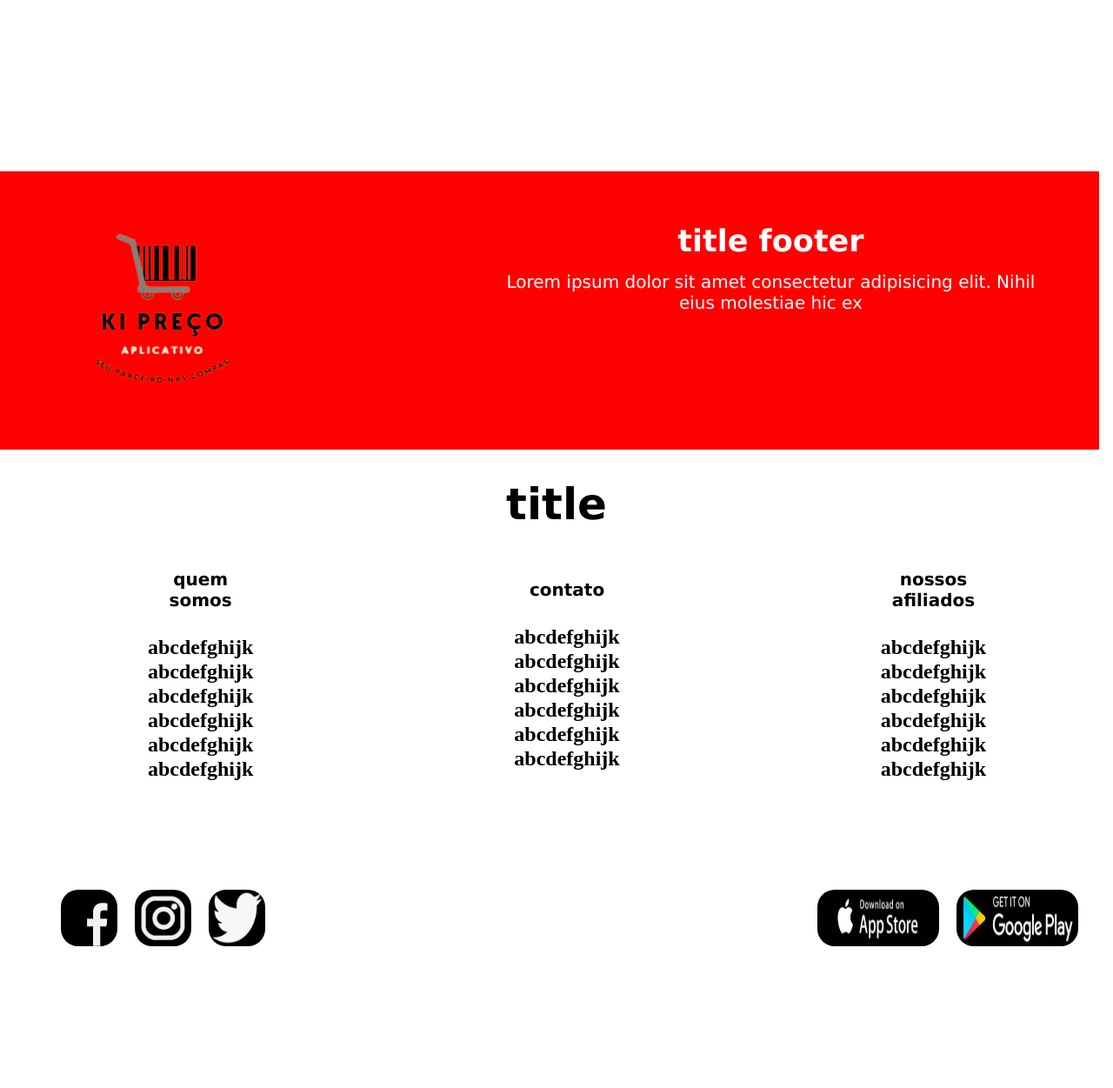
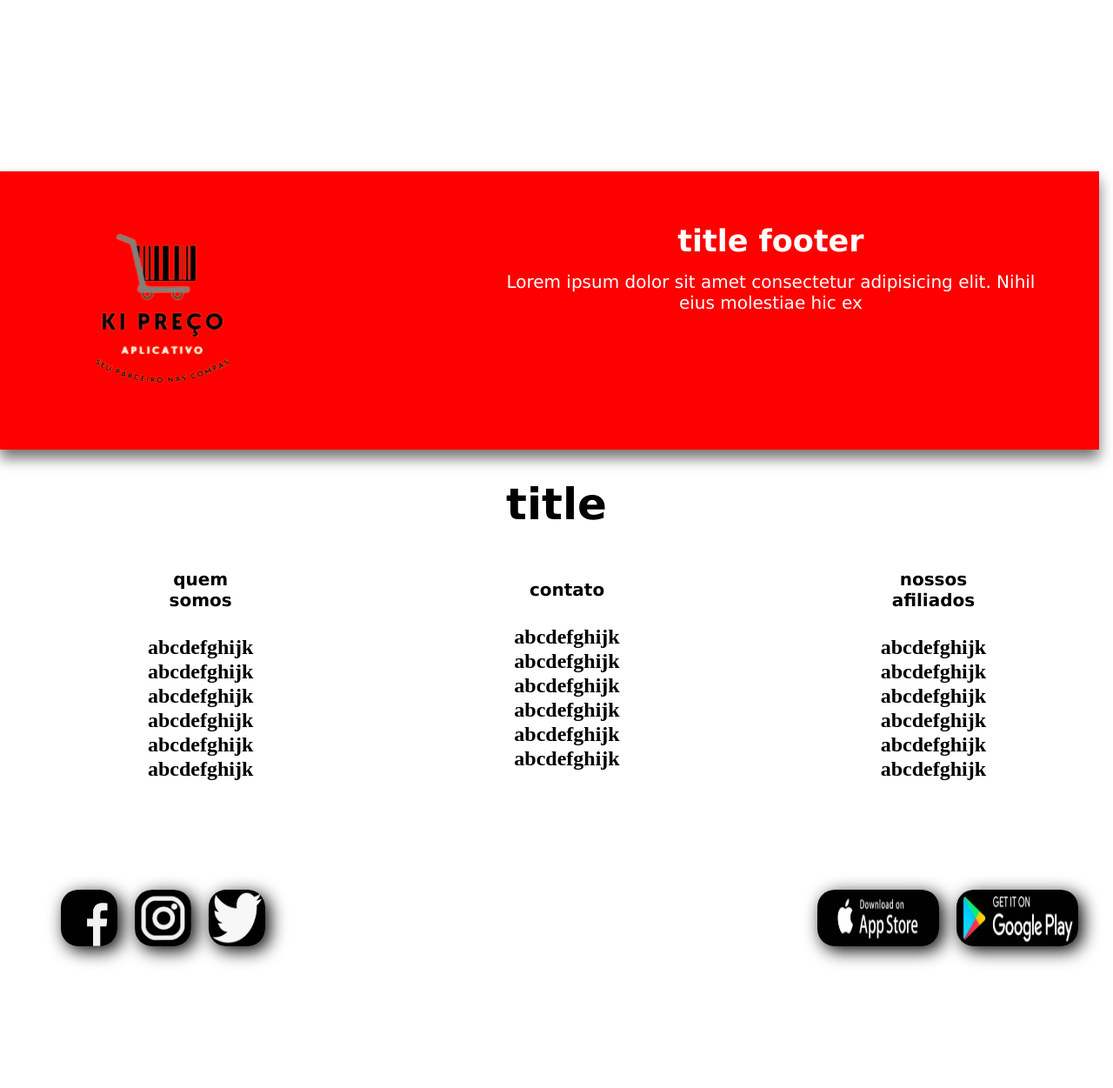
Before and after one commit to MattAlexandre/projeto-tcc, a PHP site: page /index.html in a window 1280 px wide. Shown: the part 3955-5206 px from the top of the page at 87% size. Run offline with PHP 8.4, Linux system fonts and the light colour scheme.

Commit message:
Update index.css

```diff
--- a/estilo/index.css
+++ b/estilo/index.css
@@ -241,6 +241,7 @@ section#topo_f01{
     display: inline-flex;
     padding: 20px;
     margin-top: -139px;
+    box-shadow: 0px 10px 15px rgba(0, 0, 0, 0.555);
 }
 
 
@@ -365,6 +366,7 @@ li.list_f > a:hover{
     overflow: hidden;
     margin-right: 20px;
     border-radius: 20px;
+    box-shadow: 5px 5px 20px var(--cor1);
     background-color: rgba(240, 248, 255, 0);
 }
 
```
